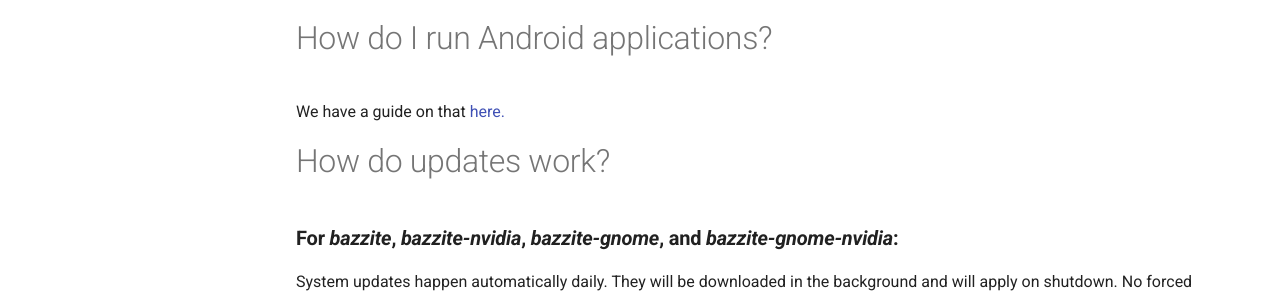
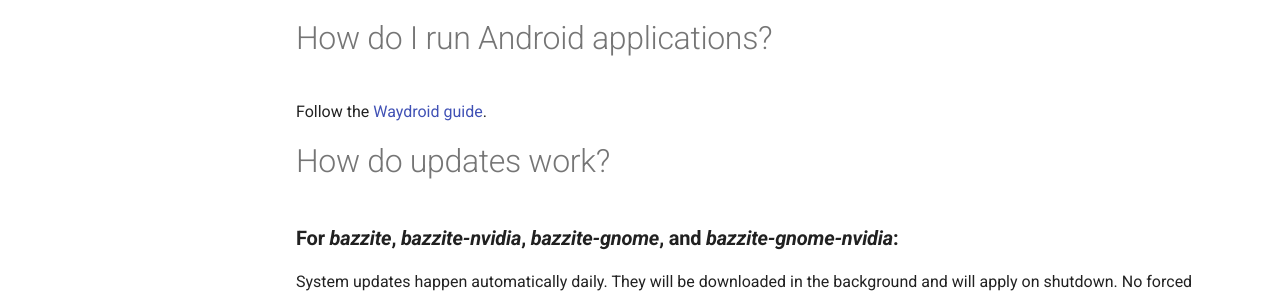
Before and after one commit to ublue-os/website, an MkDocs documentation site: the page built from docs/images/bazzite/FAQ.md, in a window 1280 px wide and 900 px high, scrolled down 982 px. Shown: the part 158-453 px from the top of the window. Built offline with MkDocs 1.6.1 and Material for MkDocs 9.7.7, drawn with Linux system fonts in a browser that asks for light colours; comment, search, counter and statistics services are not loaded.

Commit message:
Update docs/images/bazzite/FAQ.md
Co-authored-by: Jorge O. Castro <jorge.castro@gmail.com>

```diff
--- a/docs/images/bazzite/FAQ.md
+++ b/docs/images/bazzite/FAQ.md
@@ -28,7 +28,7 @@ We have a Linux gaming guide [here](https://universal-blue.org/images/bazzite/ga
 
 # How do I run Android applications?
 
-We have a guide on that [here.](https://universal-blue.org/images/bazzite/waydroid/)
+Follow the [Waydroid guide](/images/bazzite/waydroid/).
 
 # How do updates work?
 
```
